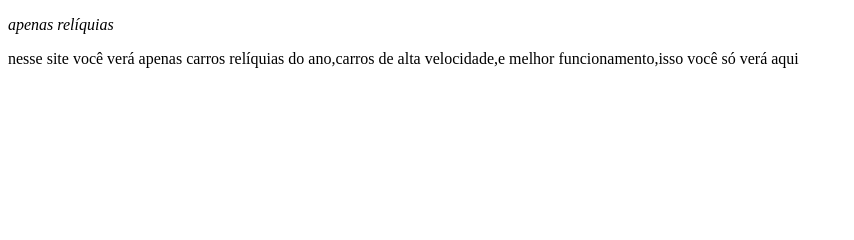
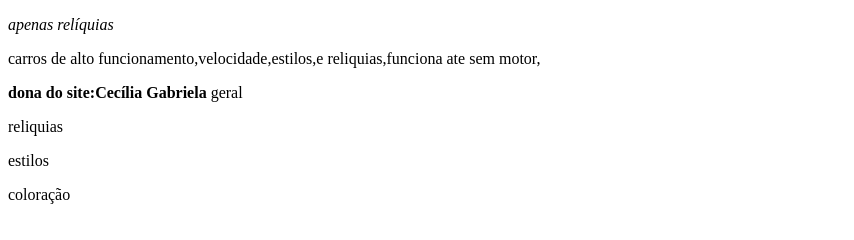
Before and after one commit to fusquinharosa/site_9ano, a plain HTML site: page index.html in a window 1280 px wide. Shown: the whole page, without its empty margins (0-854 px from the left). Drawn offline with Linux system fonts and the light colour scheme.

Commit message:
fusquinha

```diff
--- a/index.html
+++ b/index.html
@@ -7,7 +7,11 @@
     <p><em>apenas relíquias</em></p>
 </head>
 <body>
-<p>nesse site você verá apenas carros relíquias do ano,carros de alta velocidade,e melhor funcionamento,isso você só verá aqui</p>
-
+<p>carros de alto funcionamento,velocidade,estilos,e reliquias,funciona ate sem motor,</p>
+<strong>dona do site:Cecília Gabriela</strong>
+<class="categorias"<p>geral</p></class>
+<class="categorias"<p>reliquias</p></class>
+<class="categorias"<p>estilos</p></class>
+<class="categorias"<p>coloração</p></class>
 </body>
 </html>
--- /dev/null
+++ b/syte.css
@@ -0,0 +1,3 @@
+.background{
+    padding:0%;
+}
```
Also changed, not shown: 1 other file.
